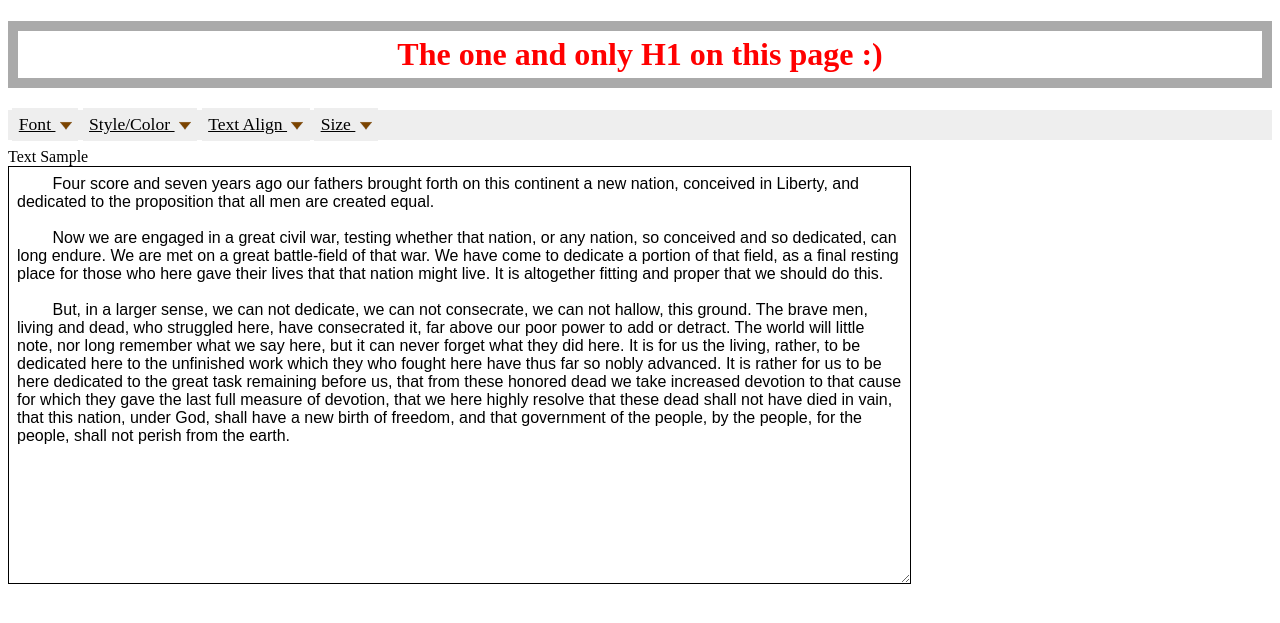
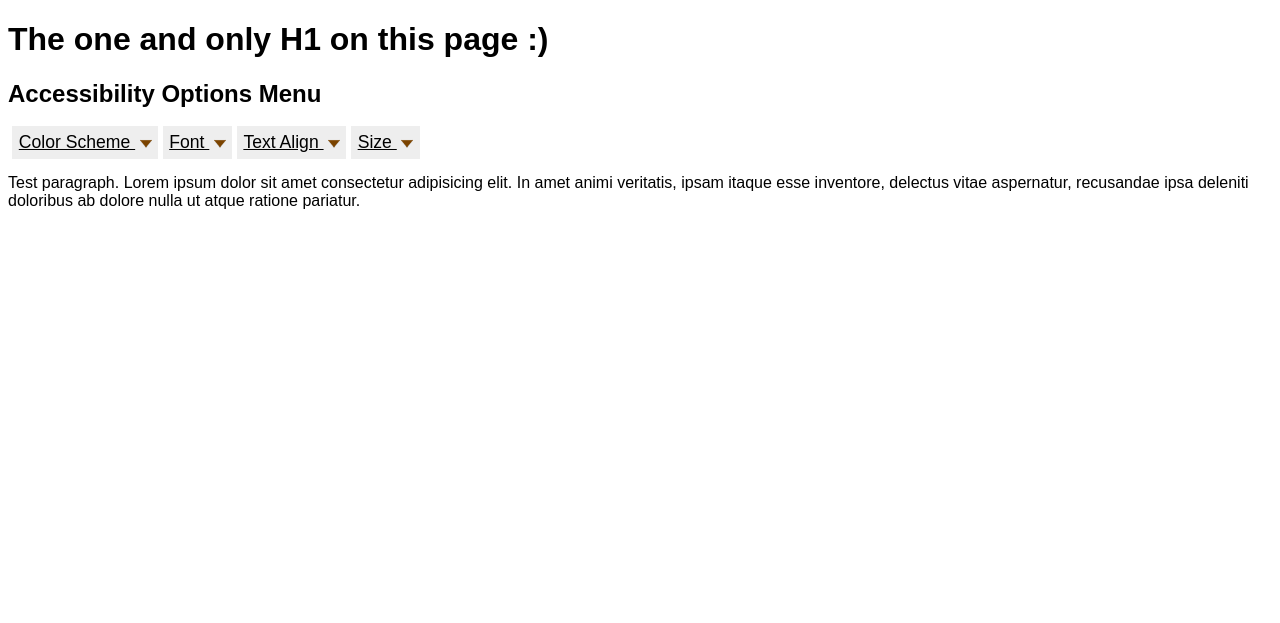
Before and after one commit to sjdobesh/ave, a Flask app: page / in a window 1280 px wide. Shown: the top 623 px of the page. Run offline with Flask 2, Linux system fonts and the light colour scheme; some web fonts are replaced.

Commit message:
Created accessibility options menu

```diff
--- a/static/css/menubarAction.css
+++ b/static/css/menubarAction.css
@@ -9,7 +9,7 @@ ul[role="menubar"] {
     padding: 0.25em;
     font-size: 110%;
     list-style: none;
-    background-color: #eee;
+    /* background-color: #eee; */
 }
 
 ul[role="menubar"] li {
@@ -54,7 +54,7 @@ ul[role="menubar"] [role="menuitem"], ul[role="menubar"] [role="menuitemcheckbox
 
 ul[role="menubar"] ul li[role="menuitem"], ul[role="menubar"] ul li[role="menuitemcheckbox"], ul[role="menubar"] ul li[role="menuitemradio"], ul[role="menubar"] ul li[role="separator"] {
     padding-left: 1.5em;
-    width: 8em;
+    width: 8.5em;
 }
 
 ul[role="menubar"] [role="separator"] {
--- a/static/css/style.css
+++ b/static/css/style.css
@@ -1,6 +1,7 @@
-h1 {
-  border: 10px #aaa solid;
-  color: red;
-  text-align: center;
-  padding: 5px;
+/* Import OpenDyslexic font */
+@import url("https://db.onlinewebfonts.com/c/66a105c2c6d3ca4bf2c6fa8b8e0df1bf?family=OpenDyslexic");
+/* Styling */
+
+#wrapper {
+  font-family: sans-serif;
 }
--- a/static/scripts/menubar-2-init.js
+++ b/static/scripts/menubar-2-init.js
@@ -7,8 +7,15 @@
 *   Desc:   Creates a menubar to control the styling of text in a textarea element
 */
 
+// window.addEventListener('load', function () {
+//     var menubarAccessibility  = new MenubarAction(this.document.getElementById('menubar-accessibility'));
+//     var styleManagerAccessibility = new StyleManager('wrapper');
+//     menubarAccessibility.init(styleManagerAccessibility);
+// });
+
 window.addEventListener('load', function () {
     var menubar = new MenubarAction(document.getElementById('menubar1'));
-    var styleManager = new StyleManager('textarea1');
+    // var styleManager = new StyleManager('textarea1');
+    var styleManager = new StyleManager('wrapper'); //testing
     menubar.init(styleManager);
 });
--- a/static/scripts/styleManager.js
+++ b/static/scripts/styleManager.js
@@ -31,6 +31,33 @@ StyleManager.prototype.setFontSize = function (value) {
 
 StyleManager.prototype.setColor = function (value) {
     this.node.style.color = value;
+};
+
+StyleManager.prototype.setColorScheme = function (value) {
+    switch (value.trim()) {
+        case 'light mode':
+            this.node.style.color = 'black';
+            this.node.style.background = 'transparent';
+            break;
+
+        case 'light mode (gentle)':
+            this.node.style.color = '#555';
+            this.node.style.background = '#eee';
+            break;
+
+        case 'dark mode':
+            this.node.style.color = 'white';
+            this.node.style.background = 'black';
+            break;
+
+        case 'dark mode (gentle)':
+            this.node.style.color = '#eee';
+            this.node.style.background = '#555';
+            break;
+
+        default:
+            break;
+    }
 };
 
 StyleManager.prototype.setBold = function (flag) {
@@ -128,6 +155,10 @@ StyleManager.prototype.setOption = function (option, value) {
             this.setColor(value);
             break;
 
+        case 'color-scheme':
+            this.setColorScheme(value);
+            break;
+
         case 'font-family':
             this.setFontFamily(value);
             break;
--- a/templates/index.html
+++ b/templates/index.html
@@ -1,7 +1,7 @@
 <!--
 
 Citations:
-The ul with id="menubar1" is from the following w3 code: https://www.w3.org/TR/wai-aria-practices/examples/menubar/menubar-2/menubar-2.html
+The ul menubars are (or are based on) the following w3 code: https://www.w3.org/TR/wai-aria-practices/examples/menubar/menubar-2/menubar-2.html
 
 
 -->
@@ -22,10 +22,31 @@ The ul with id="menubar1" is from the following w3 code: https://www.w3.org/TR/w
     <script src="{{ url_for('static', filename='scripts/styleManager.js')  }}"></script>
 </head>
 
-<body>
+<body id="wrapper">
+    <div id="">
         <h1>The one and only H1 on this page :&rpar;</h1>
 
-    <ul id="menubar1" role="menubar" aria-label="Text Formatting">
+        <h2>Accessibility Options Menu</h2>
+        <ul id="menubar1" role="menubar" aria-label="Accessibility options">
+            <li role="none">
+                <a role="menuitem" aria-haspopup="true" aria-expanded="false" href="#">
+                    Color Scheme
+                </a>
+                <ul role="group" aria-label="Color Scheme" data-option="color-scheme">
+                    <li role="menuitemradio" aria-checked="true">
+                        Light mode
+                    </li>
+                    <li role="menuitemradio" aria-checked="false">
+                        Light mode (Gentle)
+                    </li>
+                    <li role="menuitemradio" aria-checked="false">
+                        Dark mode
+                    </li>
+                    <li role="menuitemradio" aria-checked="false">
+                        Dark mode (Gentle)
+                    </li>
+                </ul>
+            </li>
             <li role="none">
                 <a role="menuitem" aria-haspopup="true" aria-expanded="false" href="#">
                     Font
@@ -41,54 +62,14 @@ The ul with id="menubar1" is from the following w3 code: https://www.w3.org/TR/w
                         Monospace
                     </li>
                     <li role="menuitemradio" aria-checked="false">
-                    Fantasy
+                        OpenDyslexic
                     </li>
-            </ul>
-        </li>
-        <li role="none">
-            <a role="menuitem" aria-haspopup="true" aria-expanded="false" href="#">
-                Style/Color
-            </a>
-            <ul role="menu" aria-label="Style/Color">
+                    <li role="separator"></li>
                     <li role="menuitemcheckbox" data-option="font-bold" aria-checked="false">
                         Bold
                     </li>
                     <li role="menuitemcheckbox" data-option="font-italic" aria-checked="false">
                         Italic
-                </li>
-                <li role="separator"></li>
-                <li>
-                    <ul role="group" data-option="font-color" aria-label="Text Color">
-                        <li role="menuitemradio" aria-checked="true">
-                            Black
-                        </li>
-                        <li role="menuitemradio" aria-checked="false">
-                            Blue
-                        </li>
-                        <li role="menuitemradio" aria-checked="false">
-                            Red
-                        </li>
-                        <li role="menuitemradio" aria-checked="false">
-                            Green
-                        </li>
-                    </ul>
-                </li>
-                <li role="separator"></li>
-                <li>
-                    <ul role="group" data-option="text-decoration" aria-label="Text Decoration">
-                        <li role="menuitemradio" aria-checked="true">
-                            None
-                        </li>
-                        <li role="menuitemradio" aria-checked="false">
-                            Overline
-                        </li>
-                        <li role="menuitemradio" aria-checked="false">
-                            Line-through
-                        </li>
-                        <li role="menuitemradio" aria-checked="false">
-                            Underline
-                        </li>
-                    </ul>
                     </li>
                 </ul>
             </li>
@@ -106,9 +87,6 @@ The ul with id="menubar1" is from the following w3 code: https://www.w3.org/TR/w
                     <li role="menuitemradio" aria-checked="false">
                         Right
                     </li>
-                <li role="menuitemradio" aria-checked="false">
-                    Justify
-                </li>
                 </ul>
             </li>
             <li role="none">
@@ -116,13 +94,6 @@ The ul with id="menubar1" is from the following w3 code: https://www.w3.org/TR/w
                     Size
                 </a>
                 <ul role="menu" aria-label="Size">
-                <li role="menuitem" data-option="font-smaller" aria-disabled="false">
-                    Smaller
-                </li>
-                <li role="menuitem" data-option="font-larger" aria-disabled="false">
-                    Larger
-                </li>
-                <li role="separator"></li>
                     <li>
                         <ul role="group" data-option="font-size" aria-label="Font Sizes">
                             <li role="menuitemradio" aria-checked="false">
@@ -145,17 +116,8 @@ The ul with id="menubar1" is from the following w3 code: https://www.w3.org/TR/w
                 </ul>
             </li>
         </ul>
-    <label for="textarea1" class="hidden">
-        Text Sample
-    </label>
-    <br>
-    <textarea id="textarea1" rows="20" cols="80" style="font-size: medium; font-family: sans-serif">
-        Four score and seven years ago our fathers brought forth on this continent a new nation, conceived in Liberty, and dedicated to the proposition that all men are created equal.
-
-        Now we are engaged in a great civil war, testing whether that nation, or any nation, so conceived and so dedicated, can long endure. We are met on a great battle-field of that war. We have come to dedicate a portion of that field, as a final resting place for those who here gave their lives that that nation might live. It is altogether fitting and proper that we should do this.
-
-        But, in a larger sense, we can not dedicate, we can not consecrate, we can not hallow, this ground. The brave men, living and dead, who struggled here, have consecrated it, far above our poor power to add or detract. The world will little note, nor long remember what we say here, but it can never forget what they did here. It is for us the living, rather, to be dedicated here to the unfinished work which they who fought here have thus far so nobly advanced. It is rather for us to be here dedicated to the great task remaining before us, that from these honored dead we take increased devotion to that cause for which they gave the last full measure of devotion, that we here highly resolve that these dead shall not have died in vain, that this nation, under God, shall have a new birth of freedom, and that government of the people, by the people, for the people, shall not perish from the earth.
-</textarea>
+        <p>Test paragraph. Lorem ipsum dolor sit amet consectetur adipisicing elit. In amet animi veritatis, ipsam itaque esse inventore, delectus vitae aspernatur, recusandae ipsa deleniti doloribus ab dolore nulla ut atque ratione pariatur.</p>
+    </div>
 </body>
 
 </html>
```
Also changed, not shown: static/images/check-brown.png (added), static/images/separator.png (added). Lines whose indentation alone changed are shown as unchanged.
